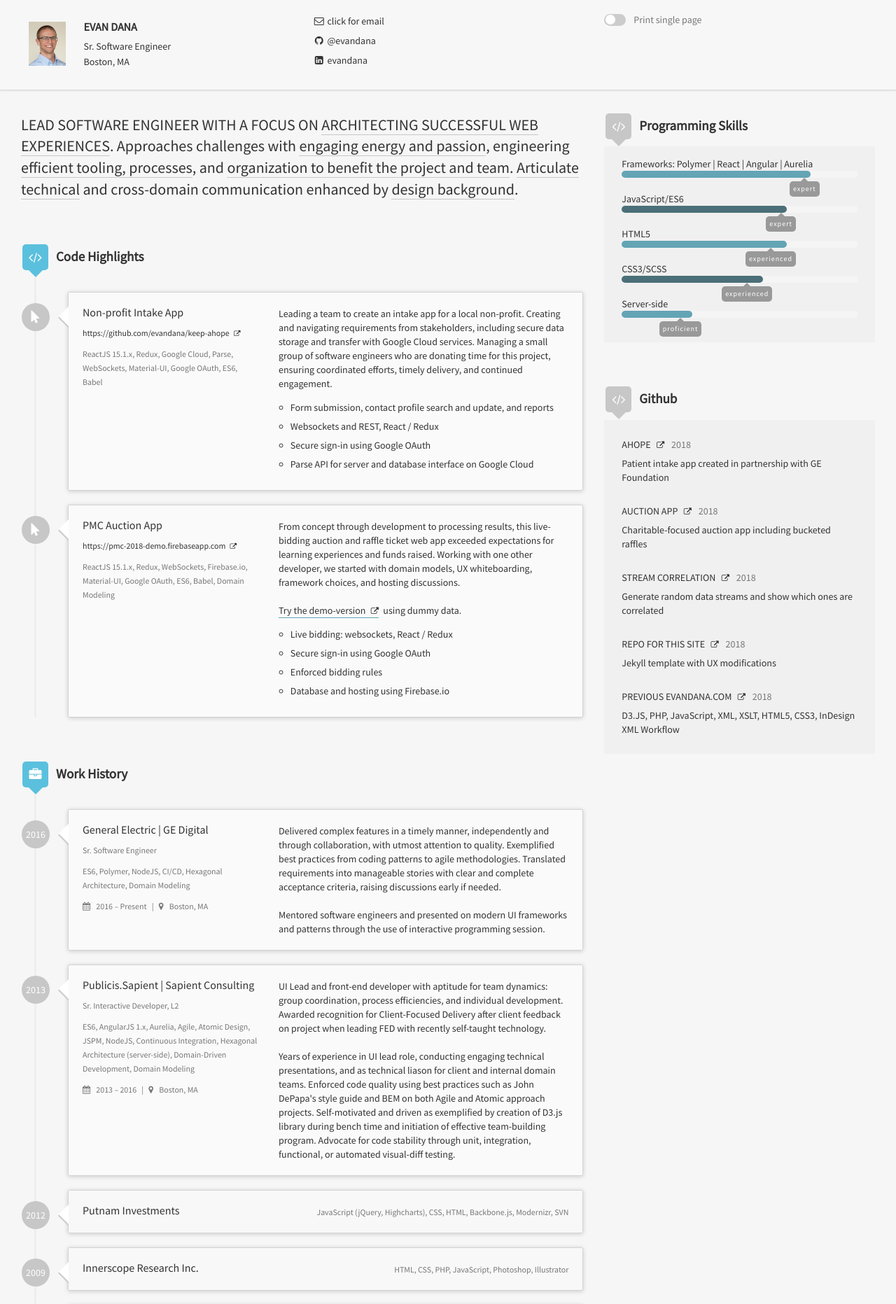
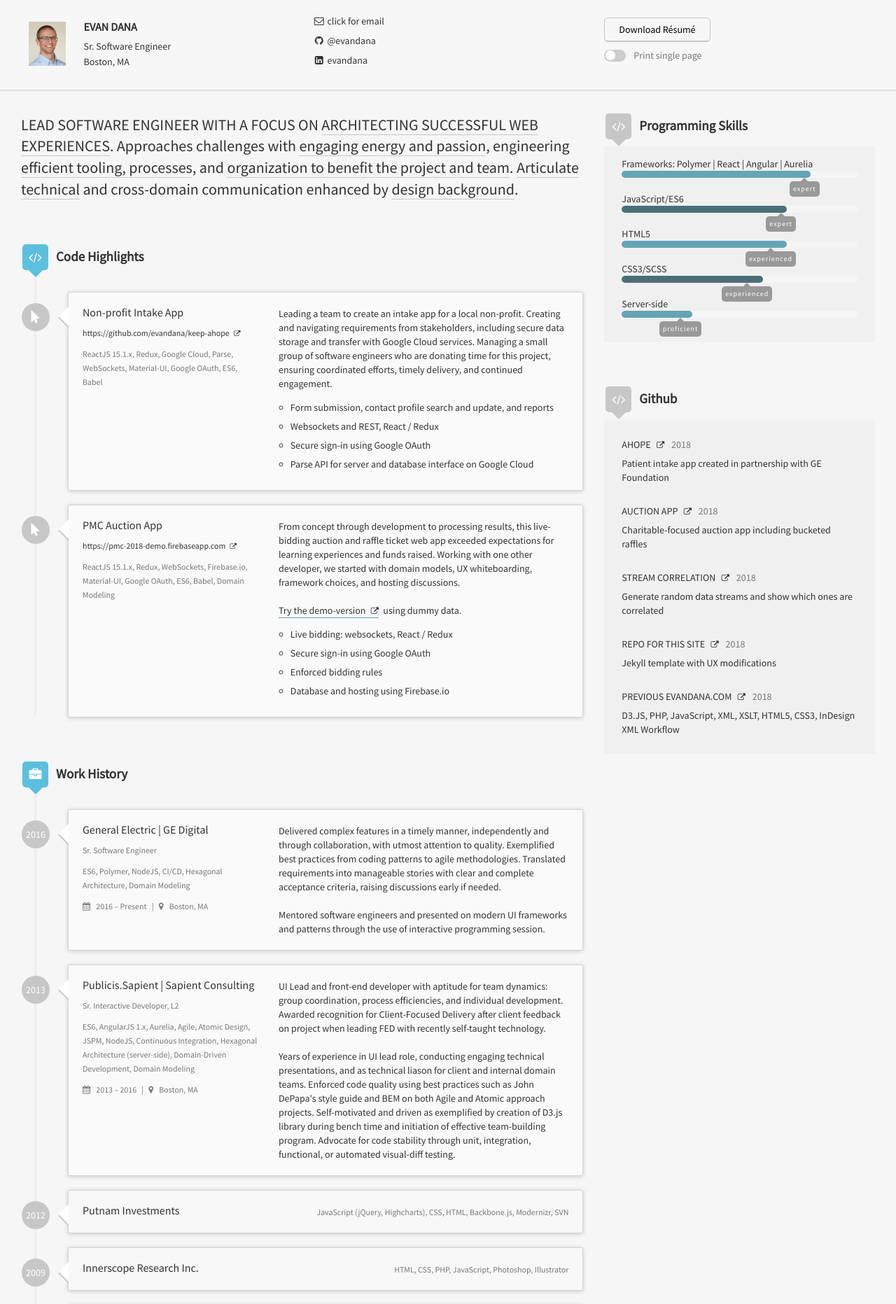
Before and after one commit to evandana/evandana.github.io, a Jekyll site: the page built from index.html, in a window 1280 px wide. Shown: the top 1863 px of the page at 70% size. Built offline with Jekyll 4.4.1, drawn with Linux system fonts in a browser that asks for light colours; nearby versions of some CDN libraries.

Commit message:
Adding pdf resume

```diff
--- a/_config.yml
+++ b/_config.yml
@@ -6,7 +6,7 @@ baseurl: ""
 url: http://evandana.github.io
 rss_url: /pages/atom.xml
 google_analytics: UA-6306273-2
-# resumelink: /assets/Evan-Dana__Public-Resume.pdf
+resumelink: /assets/Evan-Dana__Public-Resume.pdf
 
 
 # Build settings
--- a/_includes/header.html
+++ b/_includes/header.html
@@ -17,9 +17,9 @@
             </div>
             <div class="col-sm-4 visible-md-block visible-lg-block">
                 {% if site.resumelink %}
-                    <a href="{{ site.resumelink }}" class="btn btn-flat"><i class="icon-file icon-white"></i> Download Résumé </a>
+                    <a href="{{ site.resumelink }}" class="btn btn-flat" target="_BLANK"><i class="icon-file icon-white"></i> Download Résumé </a>
                 {% endif %}
-                <div class"toggle-single-page">
+                <div class"toggle-single-page switch-wrapper" style="position: relative;">
                     <span class="switch-label">Print single page</span>
                     <label class="switch">
                         <input type="checkbox" onclick="togglePrintSinglePage()" >
--- a/assets/css/evan-override.css
+++ b/assets/css/evan-override.css
@@ -392,8 +392,13 @@ li.timeline-inverted {
 /* Toggle switch */
 /* -------------------------------- */
 
+.switch-wrapper {
+    position: relative; /* why is this rule not showing up? */
+}
+
 /* The switch - the box around the slider */
 .switch {
+    margin-top: .5em;
     position: relative;
     display: inline-block;
     width: 2.2em;
@@ -408,7 +413,7 @@ li.timeline-inverted {
 .switch-label {
     margin-left: 3em;
     position: absolute;
-    top: -.17em;
+    top: .35em;
     color: #777;
 }
 
@@ -532,7 +537,7 @@ input:checked + .slider:before {
 
     .print-single-page #intro {
         position: absolute;
-        top: -459px;
+        top: -464px;
         /* right: -181px; */
         right: 0;
         font-size: 10px;
```
Also changed, not shown: 5 other files.
